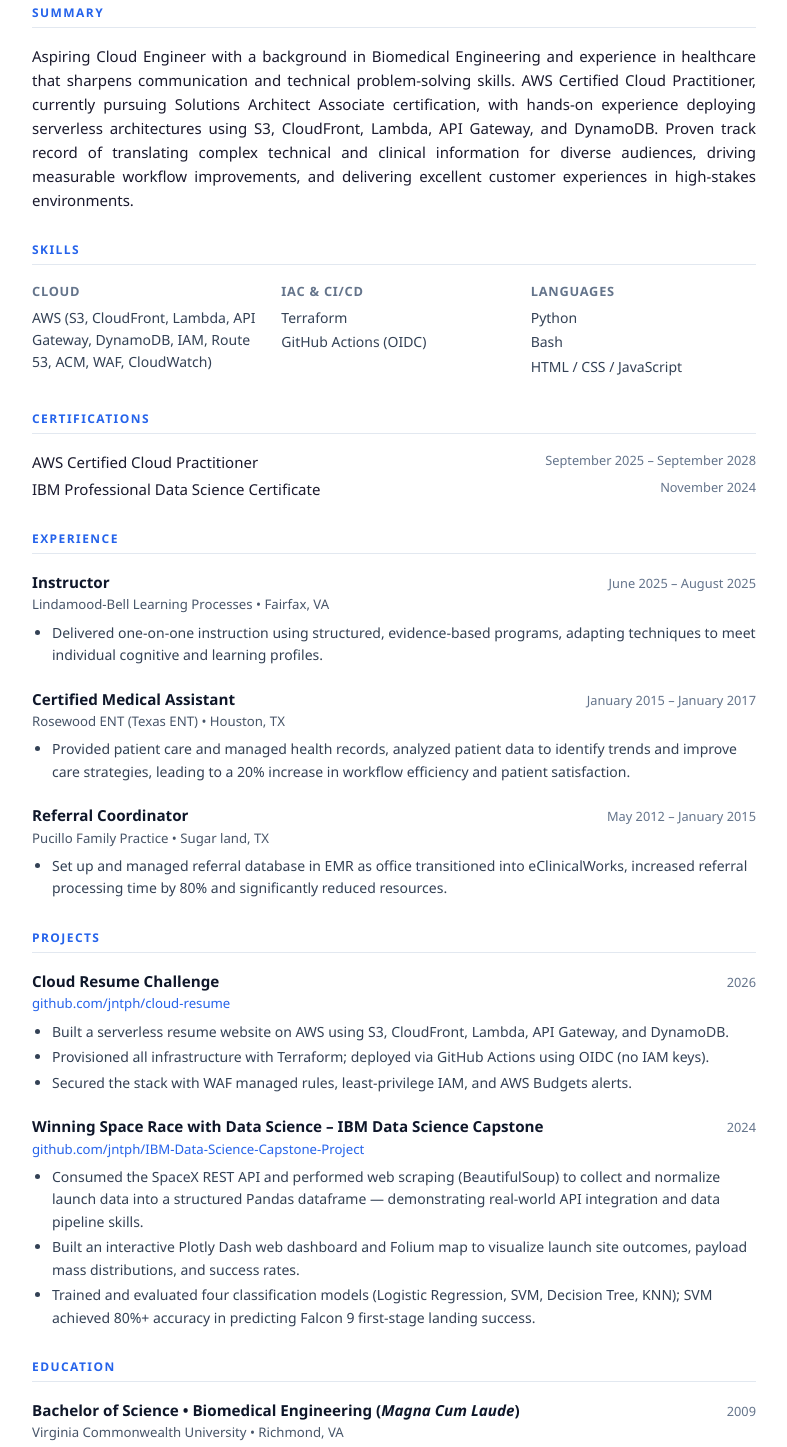
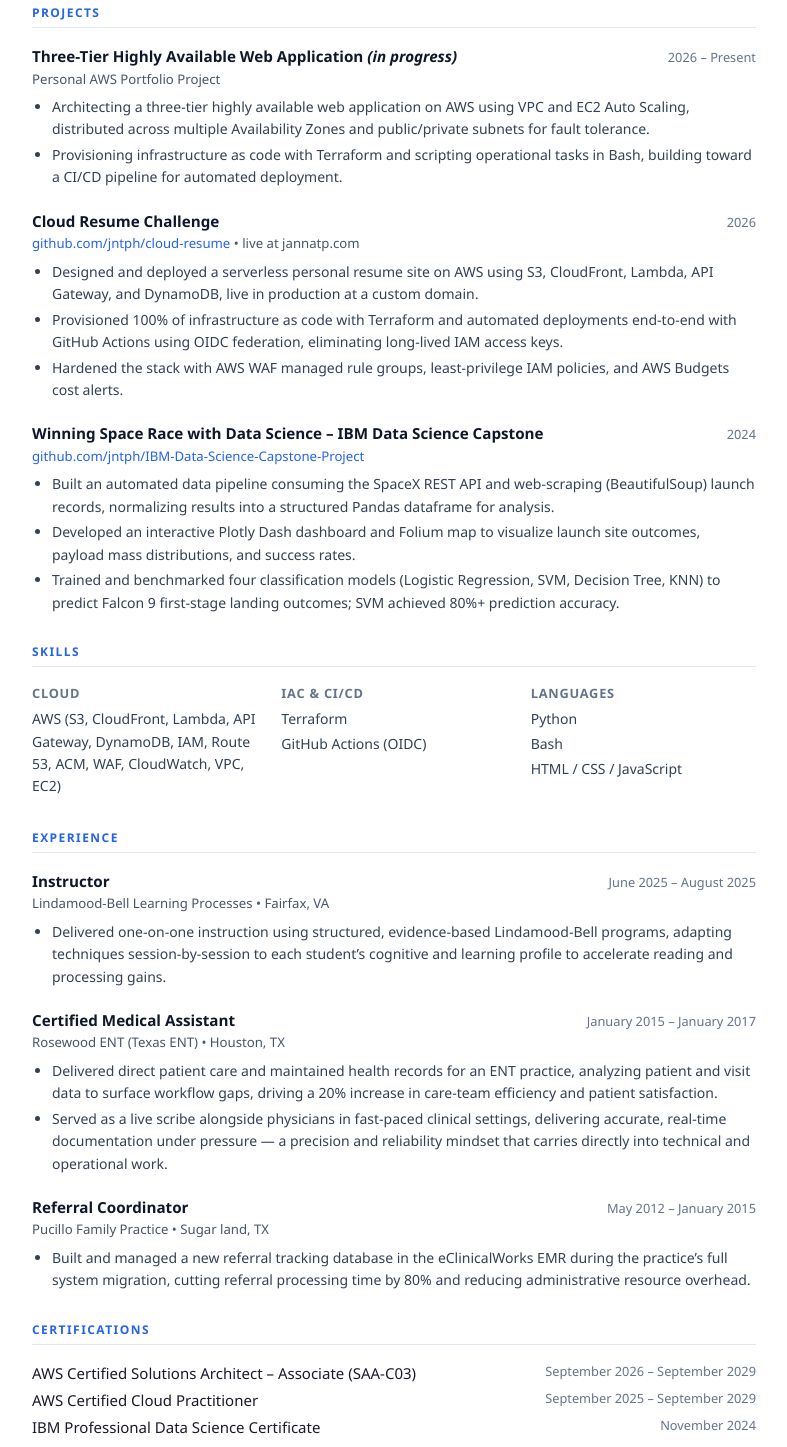
Before and after one commit to jntph/cloud-resume, a plain HTML site: page index.html in a window 1280 px wide. Shown: the part 239-1686 px from the top of the page, without its empty margins (246-1033 px from the left). Drawn offline with Linux system fonts and the light colour scheme; no server answers.

Commit message:
reorder resume sections, add SAA cert and three-tier project

```diff
--- a/index.html
+++ b/index.html
@@ -26,19 +26,51 @@
       </div>
     </header>
 
-    <!-- ===== SUMMARY ===== -->
+    <!-- ===== PROJECTS ===== -->
     <section class="section">
-      <h2>Summary</h2>
-      <p class="summary-text">
-        Aspiring Cloud Engineer with a background in Biomedical Engineering
-        and experience in healthcare that sharpens communication and technical
-        problem-solving skills. AWS Certified Cloud Practitioner, currently pursuing
-        Solutions Architect Associate certification, with hands-on experience deploying
-        serverless architectures using S3, CloudFront, Lambda, API Gateway, and DynamoDB.
-        Proven track record of translating complex technical and clinical information for
-        diverse audiences, driving measurable workflow improvements, and delivering
-        excellent customer experiences in high-stakes environments.
-      </p>
+      <h2>Projects</h2>
+
+      <div class="entry">
+        <div class="entry-header">
+          <span class="entry-title">Three-Tier Highly Available Web Application <em>(in progress)</em></span>
+          <span class="entry-date">2026 &ndash; Present</span>
+        </div>
+        <div class="entry-sub">Personal AWS Portfolio Project</div>
+        <ul>
+          <li>Architecting a three-tier highly available web application on AWS using VPC and EC2 Auto Scaling, distributed across multiple Availability Zones and public/private subnets for fault tolerance.</li>
+          <li>Provisioning infrastructure as code with Terraform and scripting operational tasks in Bash, building toward a CI/CD pipeline for automated deployment.</li>
+        </ul>
+      </div>
+
+      <div class="entry">
+        <div class="entry-header">
+          <span class="entry-title">Cloud Resume Challenge</span>
+          <span class="entry-date">2026</span>
+        </div>
+        <div class="entry-sub">
+          <a href="https://github.com/jntph/cloud-resume" target="_blank">github.com/jntph/cloud-resume</a> &bull; live at jannatp.com
+        </div>
+        <ul>
+          <li>Designed and deployed a serverless personal resume site on AWS using S3, CloudFront, Lambda, API Gateway, and DynamoDB, live in production at a custom domain.</li>
+          <li>Provisioned 100% of infrastructure as code with Terraform and automated deployments end-to-end with GitHub Actions using OIDC federation, eliminating long-lived IAM access keys.</li>
+          <li>Hardened the stack with AWS WAF managed rule groups, least-privilege IAM policies, and AWS Budgets cost alerts.</li>
+        </ul>
+      </div>
+
+      <div class="entry">
+        <div class="entry-header">
+          <span class="entry-title">Winning Space Race with Data Science &ndash; IBM Data Science Capstone</span>
+          <span class="entry-date">2024</span>
+        </div>
+        <div class="entry-sub">
+          <a href="https://github.com/jntph/IBM-Data-Science-Capstone-Project" target="_blank">github.com/jntph/IBM-Data-Science-Capstone-Project</a>
+        </div>
+        <ul>
+          <li>Built an automated data pipeline consuming the SpaceX REST API and web-scraping (BeautifulSoup) launch records, normalizing results into a structured Pandas dataframe for analysis.</li>
+          <li>Developed an interactive Plotly Dash dashboard and Folium map to visualize launch site outcomes, payload mass distributions, and success rates.</li>
+          <li>Trained and benchmarked four classification models (Logistic Regression, SVM, Decision Tree, KNN) to predict Falcon 9 first-stage landing outcomes; SVM achieved 80%+ prediction accuracy.</li>
+        </ul>
+      </div>
     </section>
 
     <!-- ===== SKILLS ===== -->
@@ -48,7 +80,7 @@
         <div class="skill-group">
           <h3>Cloud</h3>
           <ul>
-            <li>AWS (S3, CloudFront, Lambda, API Gateway, DynamoDB, IAM, Route 53, ACM, WAF, CloudWatch)</li>
+            <li>AWS (S3, CloudFront, Lambda, API Gateway, DynamoDB, IAM, Route 53, ACM, WAF, CloudWatch, VPC, EC2)</li>
           </ul>
         </div>
         <div class="skill-group">
@@ -69,16 +101,6 @@
       </div>
     </section>
 
-    <!-- ===== CERTIFICATIONS ===== -->
-    <section class="section">
-      <h2>Certifications</h2>
-      <ul class="cert-list">
-        <li><span>AWS Certified Cloud Practitioner</span><span>September 2025 &ndash; September 2028</span></li>
-        <li><span>IBM Professional Data Science Certificate</span><span>November 2024</span></li>
-        <!-- Add more certs here -->
-      </ul>
-    </section>
-
     <!-- ===== EXPERIENCE ===== -->
     <section class="section">
       <h2>Experience</h2>
@@ -90,7 +112,7 @@
         </div>
         <div class="entry-sub">Lindamood-Bell Learning Processes &bull; Fairfax, VA</div>
         <ul>
-          <li>Delivered one-on-one instruction using structured, evidence-based programs, adapting techniques to meet individual cognitive and learning profiles.</li>
+          <li>Delivered one-on-one instruction using structured, evidence-based Lindamood-Bell programs, adapting techniques session-by-session to each student&rsquo;s cognitive and learning profile to accelerate reading and processing gains.</li>
         </ul>
       </div>
 
@@ -101,7 +123,8 @@
         </div>
         <div class="entry-sub">Rosewood ENT (Texas ENT) &bull; Houston, TX</div>
         <ul>
-          <li>Provided patient care and managed health records, analyzed patient data to identify trends and improve care strategies, leading to a 20% increase in workflow efficiency and patient satisfaction.</li>
+          <li>Delivered direct patient care and maintained health records for an ENT practice, analyzing patient and visit data to surface workflow gaps, driving a 20% increase in care-team efficiency and patient satisfaction.</li>
+          <li>Served as a live scribe alongside physicians in fast-paced clinical settings, delivering accurate, real-time documentation under pressure &mdash; a precision and reliability mindset that carries directly into technical and operational work.</li>
         </ul>
       </div>
 
@@ -112,45 +135,21 @@
         </div>
         <div class="entry-sub">Pucillo Family Practice &bull; Sugar land, TX</div>
         <ul>
-          <li>Set up and managed referral database in EMR as office transitioned into eClinicalWorks, increased referral processing time by 80% and significantly reduced resources.</li>
+          <li>Built and managed a new referral tracking database in the eClinicalWorks EMR during the practice&rsquo;s full system migration, cutting referral processing time by 80% and reducing administrative resource overhead.</li>
         </ul>
       </div>
 
     </section>
 
-    <!-- ===== PROJECTS ===== -->
+    <!-- ===== CERTIFICATIONS ===== -->
     <section class="section">
-      <h2>Projects</h2>
-
-      <div class="entry">
-        <div class="entry-header">
-          <span class="entry-title">Cloud Resume Challenge</span>
-          <span class="entry-date">2026</span>
-        </div>
-        <div class="entry-sub">
-          <a href="https://github.com/jntph/cloud-resume" target="_blank">github.com/jntph/cloud-resume</a>
-        </div>
-        <ul>
-          <li>Built a serverless resume website on AWS using S3, CloudFront, Lambda, API Gateway, and DynamoDB.</li>
-          <li>Provisioned all infrastructure with Terraform; deployed via GitHub Actions using OIDC (no IAM keys).</li>
-          <li>Secured the stack with WAF managed rules, least-privilege IAM, and AWS Budgets alerts.</li>
-        </ul>
-      </div>
-
-      <div class="entry">
-        <div class="entry-header">
-          <span class="entry-title">Winning Space Race with Data Science &ndash; IBM Data Science Capstone</span>
-          <span class="entry-date">2024</span>
-        </div>
-        <div class="entry-sub">
-          <a href="https://github.com/jntph/IBM-Data-Science-Capstone-Project" target="_blank">github.com/jntph/IBM-Data-Science-Capstone-Project</a>
-        </div>
-        <ul>
-          <li>Consumed the SpaceX REST API and performed web scraping (BeautifulSoup) to collect and normalize launch data into a structured Pandas dataframe — demonstrating real-world API integration and data pipeline skills.</li>
-          <li>Built an interactive Plotly Dash web dashboard and Folium map to visualize launch site outcomes, payload mass distributions, and success rates.</li>
-          <li>Trained and evaluated four classification models (Logistic Regression, SVM, Decision Tree, KNN); SVM achieved 80%+ accuracy in predicting Falcon 9 first-stage landing success.</li>
-        </ul>
-      </div>
+      <h2>Certifications</h2>
+      <ul class="cert-list">
+        <li><span>AWS Certified Solutions Architect &ndash; Associate (SAA-C03)</span><span>September 2026 &ndash; September 2029</span></li>
+        <li><span>AWS Certified Cloud Practitioner</span><span>September 2025 &ndash; September 2029</span></li>
+        <li><span>IBM Professional Data Science Certificate</span><span>November 2024</span></li>
+        <!-- Add more certs here -->
+      </ul>
     </section>
 
     <!-- ===== EDUCATION ===== -->
@@ -175,7 +174,7 @@
         </div>
         <div class="entry-sub">City of Ten Thousand Buddhas &bull; Ukiah, CA</div>
         <ul>
-          <li>Participated in a structured leadership and community service program, developing time management, cross-cultural collaboration, and organizational skills within a diverse international community.</li>
+          <li>Completed a 5-year structured leadership and community service program within a diverse, international volunteer community, building time management, cross-cultural collaboration, and organizational skills.</li>
         </ul>
       </div>
     </section>
```
